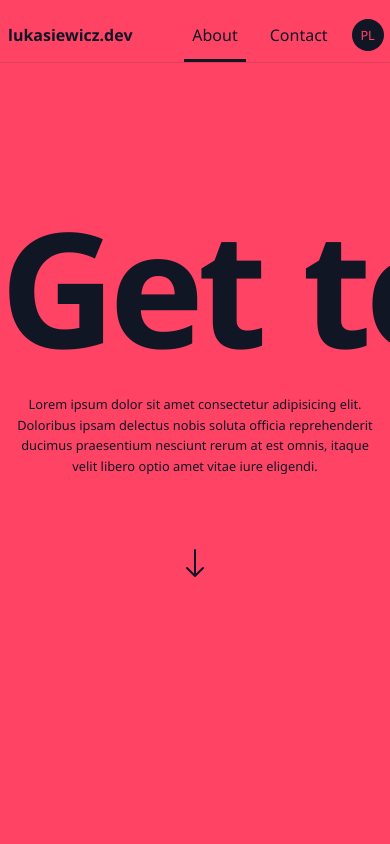
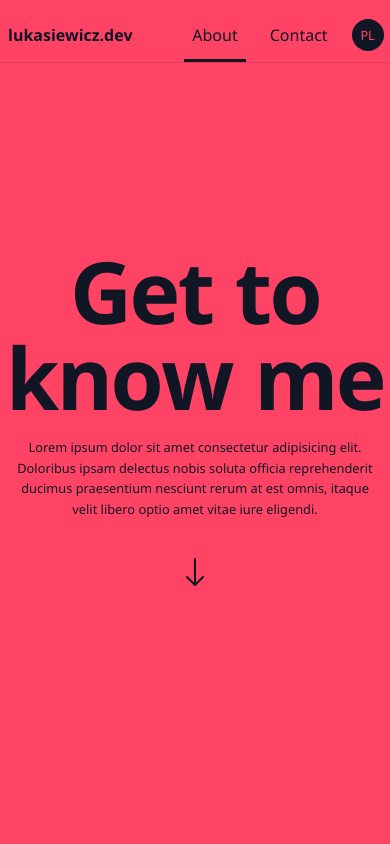
Before and after one commit to lukaszlukasiewicz/lukasiewicz.dev, a Next.js app: page /about in a window 390 px wide. Shown: the top 844 px of the page. Built offline with nearby package versions, Linux system fonts and the light colour scheme.

Commit message:
Adjust Header css in mobile devices

```diff
--- a/components/AnimatedHeader/AnimatedHeader.module.scss
+++ b/components/AnimatedHeader/AnimatedHeader.module.scss
@@ -1,10 +1,14 @@
 .AnimatedHeader {
-  > span {
+ > span {
+   white-space: nowrap;
+ }
+}
+
+.AnimatedSpan {
+  display:inline-block;
+  padding-right:.27em;
+  margin-right:-.3em;
+  > span{
     display:inline-block;
-    overflow:hidden;
-    margin-top:-1em;
-    > span{
-      display:inline-block;
-    }
   }
 }
--- a/components/AnimatedHeader/AnimatedHeader.tsx
+++ b/components/AnimatedHeader/AnimatedHeader.tsx
@@ -13,19 +13,56 @@ type AnimatedHeaderProps = {
 
 
 const variants = {
-  visible: { y: 0 },
-  hidden: { y: "1.1em" }
+  visible: { y: 0, opacity: 1 },
+  hidden: { y: ".6em", opacity: 0 }
 }
 
+type animateProps = {
+  initial: string | undefined,
+  animate: string | undefined,
+  index: number
+}
+
+const animateProps = (initial: string | undefined, animate: string | undefined, index: number) => {
+  return {
+    variants: variants,
+    initial: initial,
+    animate: animate,
+    transition: {
+      duration: .7,
+      ease: "backOut",
+      delay: index * .05
+    },
+  }
+}
 const AnimatedHeader = ({ children, split = "word", initial, animate }: AnimatedHeaderProps) => {
   const { locale } = useRouter()
-  const words = children.trim().split(split == "word" ? " " : "")
+  const words = children.trim().split(" ")
+  let letterIndex = 0;
+  return <h1 className={Styles.AnimatedHeader}>
+    {words.map((word, index) => {
+      return <React.Fragment key={word + index}><span className={split == "word" ? Styles.AnimatedSpan : ""} >
+        <motion.span {...(split == "word" ? animateProps(initial, animate, index) : {})}>
+          {split == "word" ? word : word.split("").map((letter) => {
+            letterIndex++
+            return <span className={split == "letter" ? Styles.AnimatedSpan : ""} key={word + letter + letterIndex}>
+              <motion.span {...animateProps(initial, animate, letterIndex)}>
+                {letter}
+              </motion.span>
+            </span>
+          })}
+        </motion.span>
+      </span>{" "}
+      </React.Fragment>
+    })}
+  </h1>
+
   return <h1 className={Styles.AnimatedHeader} >
     {words.map((word, index) => {
       if (word == " ") return <React.Fragment key={(locale as string) + index}> {word} </React.Fragment>
       return <React.Fragment key={(locale as string) + index}>
         <span>
-          <motion.span variants={variants} initial={initial} animate={animate} transition={{ duration: .7, ease: "backOut", delay: index * .05 }}>
+          <motion.span transition={{ duration: .7, ease: "backOut", delay: index * .05 }}>
             {word}
           </motion.span>
         </span>
--- a/components/Header/Header.module.scss
+++ b/components/Header/Header.module.scss
@@ -7,7 +7,7 @@
   max-width: 100%;
   justify-content: center;
   min-width: 0;
-  padding-bottom:2em;
+  padding:2em 0;
   position:relative;
 
   > div {
@@ -15,23 +15,20 @@
     overflow:hidden;
   }
   h1 {
-    white-space: nowrap;
-    font-size:clamp(10em,30vw,50em);
-    text-align: left;
-    max-width:100%;
-    width:fit-content;
-    margin: .1em auto -.3em auto;
-    margin-top:.1em;
+    font-size:clamp(7em,27vw,50em);
     user-select: none;
-    > span {
-      letter-spacing: -.04em;
-      padding-right:.5em;
-      margin-right:-.5em;
+    line-height:1;
+    margin:.2em 0;
+    @media (min-width:500px) {
+      white-space: nowrap;
+    }
+    span {
+      display:inline-block;
     }
   }
   p {
     max-widtH:40em;
-    margin:-2em auto 1em auto;
+    margin:0 auto 1em auto;
     font-size:1.2em;
     line-height:1.6;
     padding:0 1em;
--- a/components/Header/Header.tsx
+++ b/components/Header/Header.tsx
@@ -7,11 +7,11 @@ type HeaderProps = {
 }
 
 const Header: React.FC<HeaderProps> = ({ children, style }) => {
-  return <div className={Styles.Header} style={style}>
+  return <header className={Styles.Header} style={style}>
     <div>
       {children}
     </div>
-  </div>
+  </header>
 }
 type SubHeaderProps = {
   pageId?: string
--- a/components/UI/ScrollArrow.module.scss
+++ b/components/UI/ScrollArrow.module.scss
@@ -1,4 +1,4 @@
 .ScrollArrow {
-  margin-top:10vh;
+  margin-top:6vh;
   font-size:2em;
 }
--- a/styles/globals.css
+++ b/styles/globals.css
@@ -24,3 +24,18 @@ a {
 * {
   box-sizing: border-box;
 }
+@media (max-width:500px) {
+  .contact-page-pl header h1 {
+    font-size:25vw;
+  }
+  .about-page-pl header h1 {
+    font-size:20vw;
+    line-height:1.2;
+  }
+  .about-page-en header h1 {
+    font-size:22vw;
+  }
+  .home-page header h1 {
+    font-size:40vw;
+  }
+}
```
